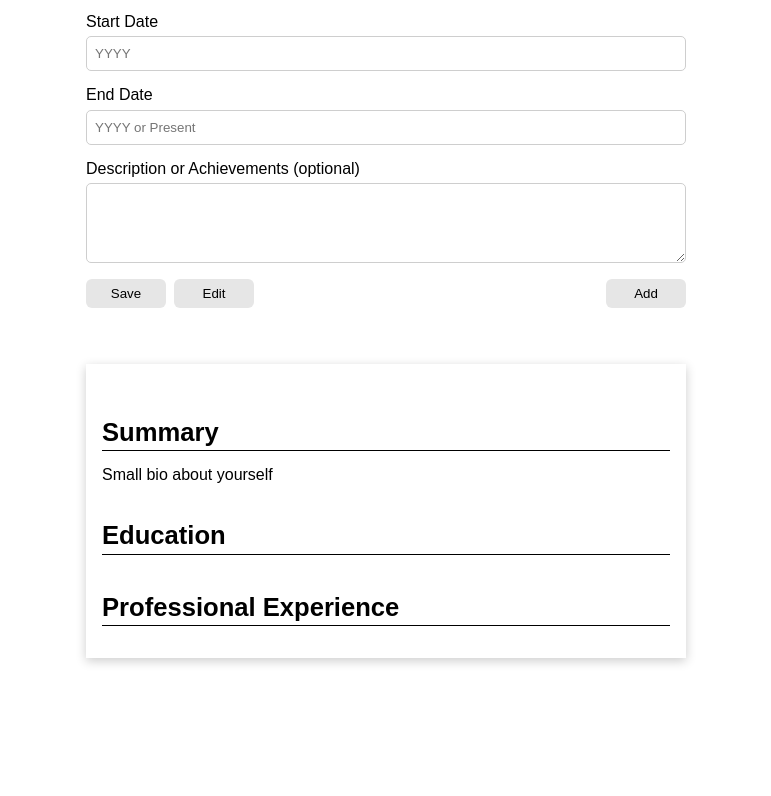
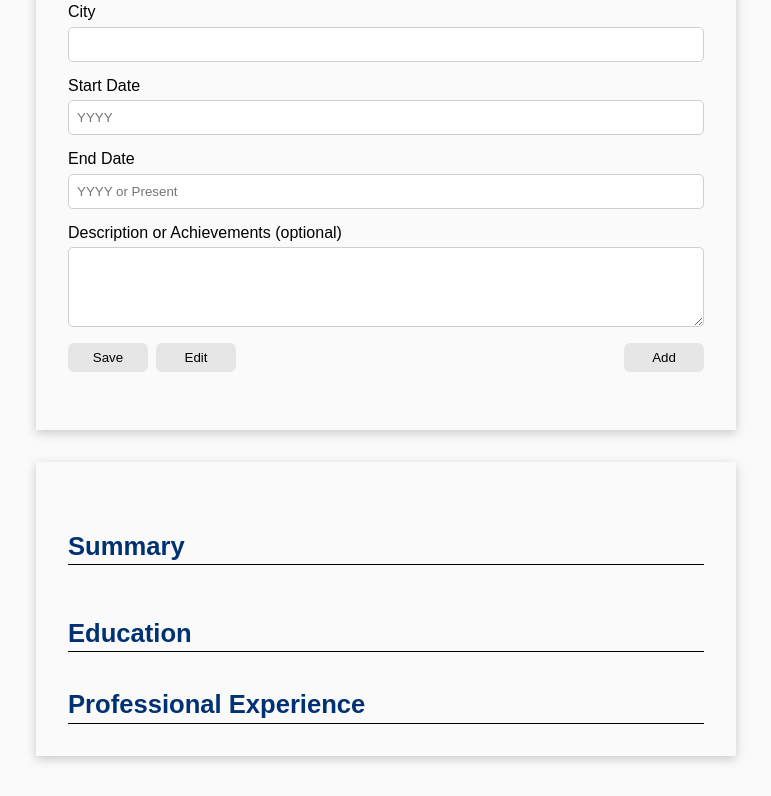
Before and after one commit to daniel-moderiano/cv-application, a React (Create React App) app: page / in a window 1280 px wide. Shown: the part 1795-2591 px from the top of the page, without its empty margins (254-1025 px from the left). Before the commit the page ends 2493 px from the top, so only its background shows below. Built offline with nearby package versions, Linux system fonts and the light colour scheme.

Commit message:
Remove text in summary textarea

```diff
--- a/src/components/Main.js
+++ b/src/components/Main.js
@@ -27,7 +27,6 @@ class Main extends Component {
         email: "",
         phone: "",
         linkedin: "",
-        summary: "Small bio about yourself",
       },
     };
 
@@ -121,6 +120,7 @@ class Main extends Component {
     return (
       <main className="main">
 
+        <div className="generator">
           <ResumeSection title={'Personal Information'}>
             <PersonalInfoForm onSave={this.handleFormData} id={nanoid()} />
           </ResumeSection>
@@ -132,11 +132,13 @@ class Main extends Component {
           <ResumeSection title={'Education'}>
             {eduForms}
           </ResumeSection>
+        </div>
+
 
         <div className="resume">
 
 
-          <PersonalSection data={this.state.personal[0] ? this.state.personal[0] : this.state.template}/>
+          <PersonalSection data={this.state.personal[0] ? this.state.personal[0] : ""}/>
           <div className="education">
             <h2 className="education__title">Education</h2>
             {educationSections}
--- a/src/components/PersonalInfoForm.js
+++ b/src/components/PersonalInfoForm.js
@@ -15,7 +15,7 @@ class PersonalInfoForm extends Component {
       email: "",
       phone: "",
       linkedin: "",
-      summary: "Small bio about yourself",
+      summary: "",
       disabled: false,
     };
 
@@ -113,7 +113,7 @@ class PersonalInfoForm extends Component {
           fieldType="url"
           name="linkedin"
           label="LinkedIn"
-          placeholder={""}
+          placeholder={"https://"}
           value={this.state.linkedin}
           onChange={this.handleChange}
           disabled={this.state.disabled}
@@ -121,7 +121,7 @@ class PersonalInfoForm extends Component {
 
         <div className="field">
           <label htmlFor="summary">Summary</label>
-          <textarea name="summary" id="summary" cols="30" rows="10" value={this.state.summary} onChange={this.handleChange} disabled={this.state.disabled}></textarea>
+          <textarea name="summary" id="summary" cols="30" rows="10" value={this.state.summary} onChange={this.handleChange} placeholder="Small bio about your professional self" disabled={this.state.disabled}></textarea>
         </div>
         <button type="submit">Save</button>
         <button type="button" onClick={this.handleEdit}>Edit</button>
--- a/src/styles/app.css
+++ b/src/styles/app.css
@@ -1,13 +1,21 @@
 html {
   font-family: Arial, Helvetica, sans-serif;
+  background-color: rgb(250, 250, 250);
 }
 
 .app {
   display: flex;
   flex-direction: column;
   align-items: center;
-  max-width: 600px;
+  max-width: 700px;
   margin: 0 auto;
+}
+
+.generator {
+  padding: 2rem 2rem 0.1rem 2rem;
+  box-shadow: 0 3px 10px rgb(0 0 0 / 0.2);
+  margin-bottom: 2rem;
+  margin-top: 0.5rem;
 }
 
 .header {
@@ -16,7 +24,10 @@ html {
 
 h1 {
   font-weight: bold;
-  font-size: 2rem;
+  font-size: 3rem;
+  color: rgb(24, 24, 24);
+  text-transform: uppercase;
+  margin-top: 0.5rem;
 }
 
 h2 {
@@ -136,7 +147,7 @@ textarea:focus::placeholder {
 .resume {
   width: 100%;
   margin-bottom: 2.5rem;
-  padding: 1rem;
+  padding: 2rem 2rem 1rem 2rem;
   box-shadow: 0 3px 10px rgb(0 0 0 / 0.2);
   box-sizing: border-box;
 }
@@ -144,11 +155,12 @@ textarea:focus::placeholder {
 .resume h2 {
   border-bottom: 1px solid black;
   margin: 2.5rem 0 1rem 0;
+  color: rgb(0, 49, 114);
 }
 
 .resume .personal {
   display: grid;
-  grid-template-columns: 1fr 1fr;
+  grid-template-columns: 1.5fr 1fr;
 }
 
 .resume .header {
@@ -164,12 +176,17 @@ textarea:focus::placeholder {
 
 .personal__name {
   padding-bottom: 0.5rem;
+  color: rgb(0, 49, 114);
+  font-size: 2rem;
+  text-transform: none;
+  margin: 0;
 }
 
 .personal__title {
   border: none !important;
   margin: 0 !important;
   font-weight: normal;
+  color: black !important;
 }
 
 .resume .summary {
@@ -186,6 +203,7 @@ textarea:focus::placeholder {
   display: grid;
   grid-template-columns: 1fr 1fr;
   grid-template-rows: 1.5rem 1.1rem 1fr;
+  margin-bottom: 2rem;
 }
 
 .professional__company, .education__school {
```
Also changed, not shown: package.json (+8 -2 lines), 1 other file (tests, documents, lock files or other folders). Lines whose indentation alone changed are shown as unchanged.
